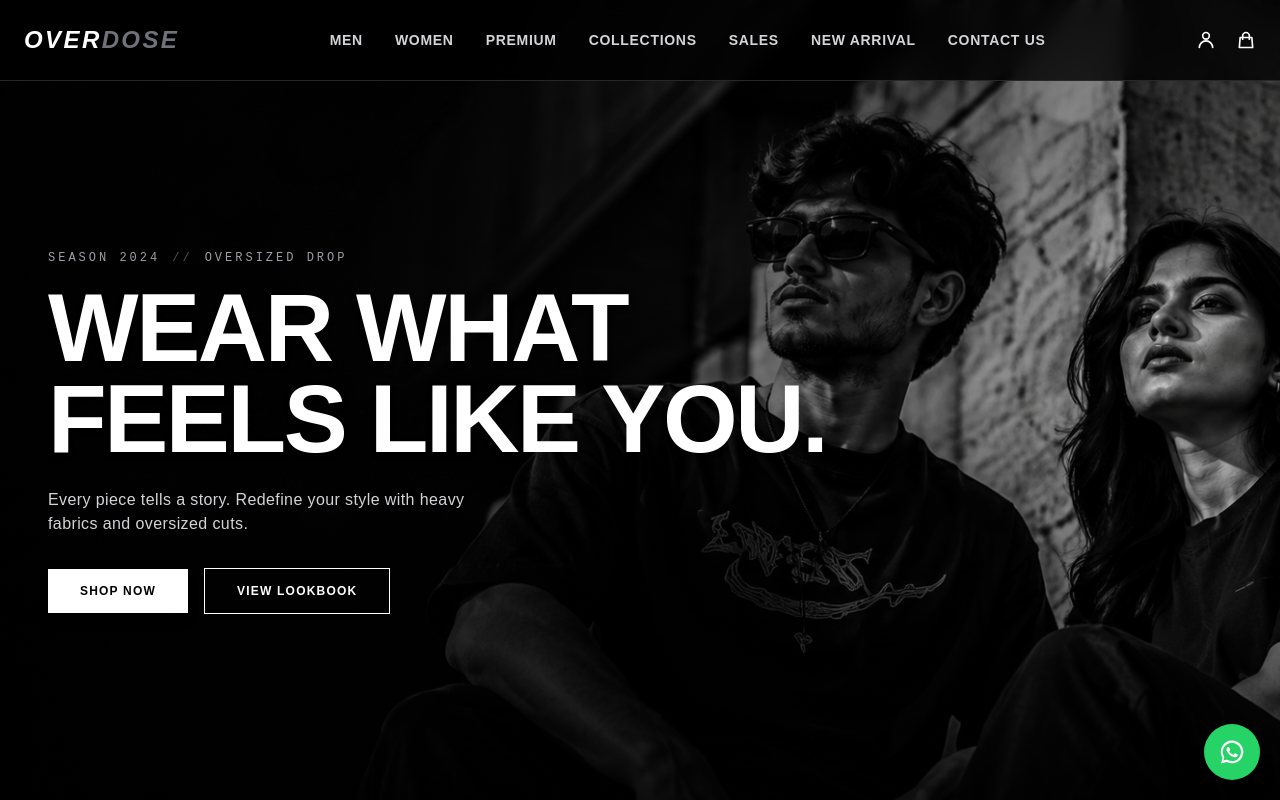
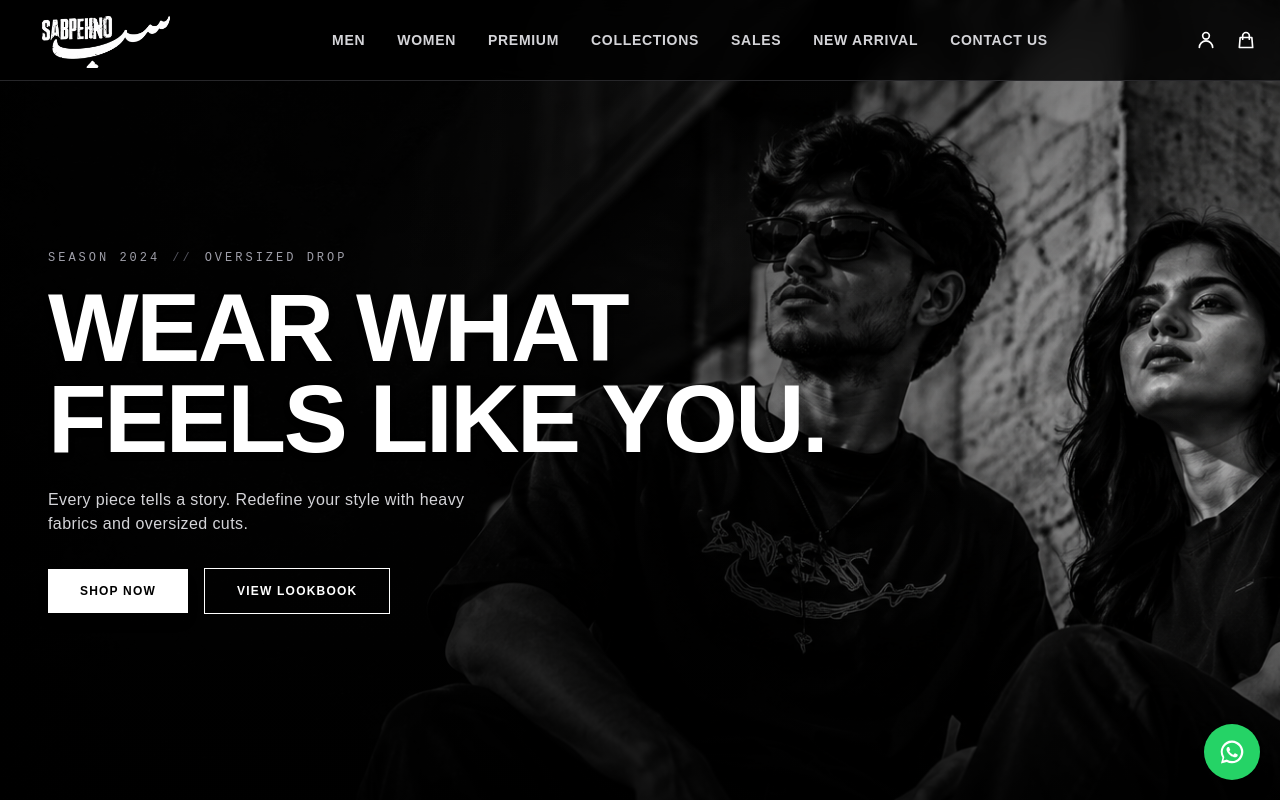
Before and after one commit to Raja-Sarmad/Store, a Next.js app: page / in a window 1280 px wide. Shown: the top 800 px of the page. Built offline with nearby package versions, Linux system fonts and the light colour scheme; no server answers.

Commit message:
Use supplied brand logo in storefront

```diff
--- a/components/Footer.tsx
+++ b/components/Footer.tsx
@@ -1,6 +1,7 @@
 "use client";
 
 import React from "react";
+import Image from "next/image";
 
 export default function Footer() {
   return (
@@ -51,11 +52,16 @@ export default function Footer() {
 
           {/* Brand Info */}
           <div className="col-span-2">
-            <div className="inline-block mb-6">
-              <span className="text-2xl font-black tracking-widest uppercase italic block">
-                SABPEHNO
-              </span>
-              <div className="w-16 h-1 bg-white mt-1 rounded-full" />
+            <div className="mb-6">
+              <div className="relative h-16 w-44 overflow-hidden">
+                <Image
+                  src="/logo.png"
+                  alt="Overdose"
+                  fill
+                  sizes="176px"
+                  className="object-cover object-center"
+                />
+              </div>
             </div>
             <p className="text-xs text-zinc-500 font-mono">
               &copy; 2026 SABPEHNO. All rights reserved.
--- a/components/Navbar.tsx
+++ b/components/Navbar.tsx
@@ -1,6 +1,7 @@
 "use client";
 
 import React, { useEffect, useState } from "react";
+import Image from "next/image";
 import { getMe, getToken } from "@/lib/api";
 import CartIcon from "@/components/CartIcon";
 
@@ -28,8 +29,15 @@ export default function Navbar() {
       <div className="max-w-7xl mx-auto px-6 h-20 flex items-center justify-between">
 
         {/* Brand Logo */}
-        <a href="/" className="text-2xl font-black tracking-widest text-white uppercase italic">
-          OVER<span className="text-zinc-500">DOSE</span>
+        <a href="/" aria-label="Overdose home" className="relative block h-14 w-40 shrink-0 overflow-hidden">
+          <Image
+            src="/logo.png"
+            alt="Overdose"
+            fill
+            priority
+            sizes="160px"
+            className="object-cover object-center"
+          />
         </a>
 
         {/* Menu Links */}
```
Also changed, not shown: public/logo.png (added).
